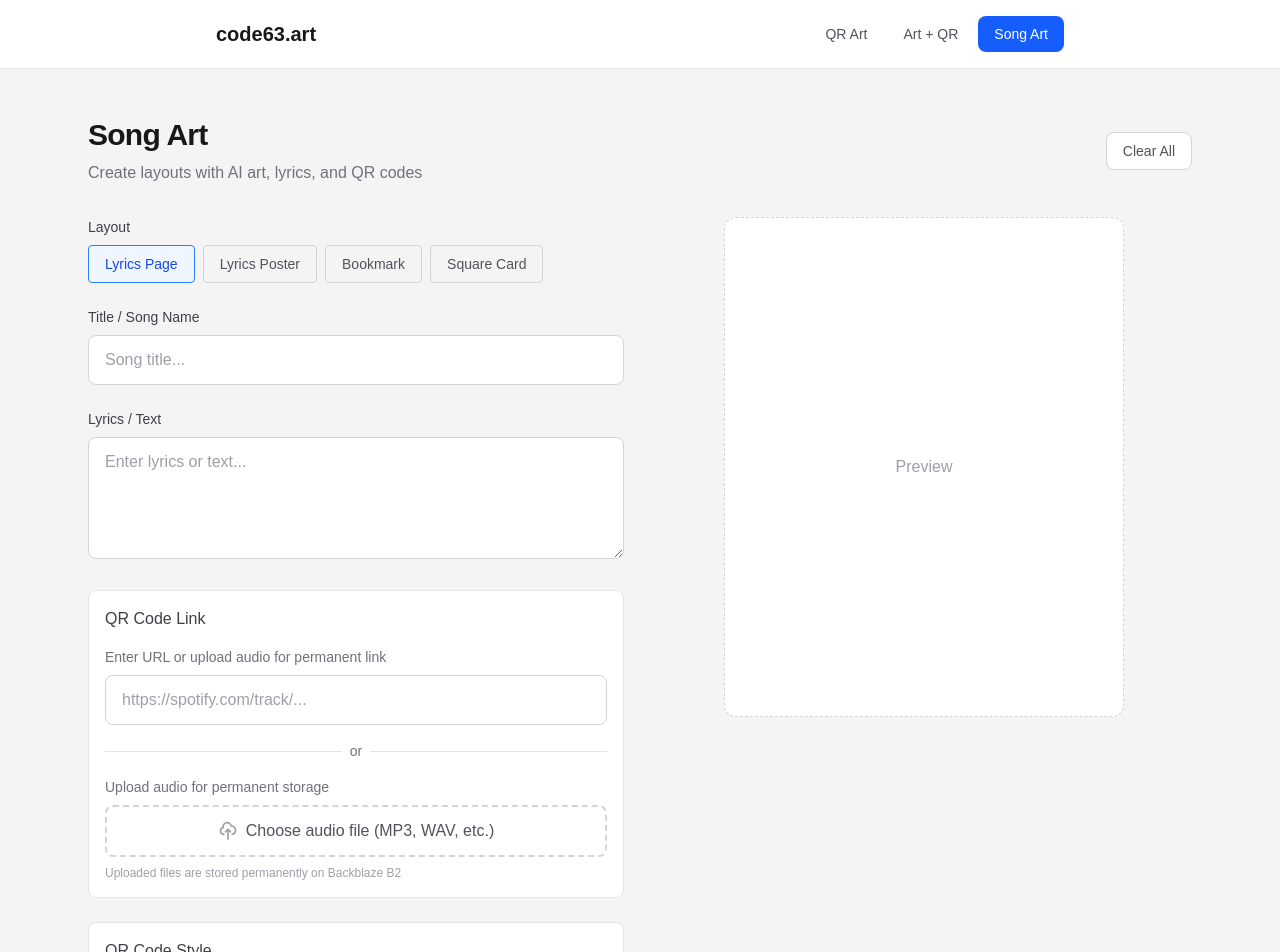
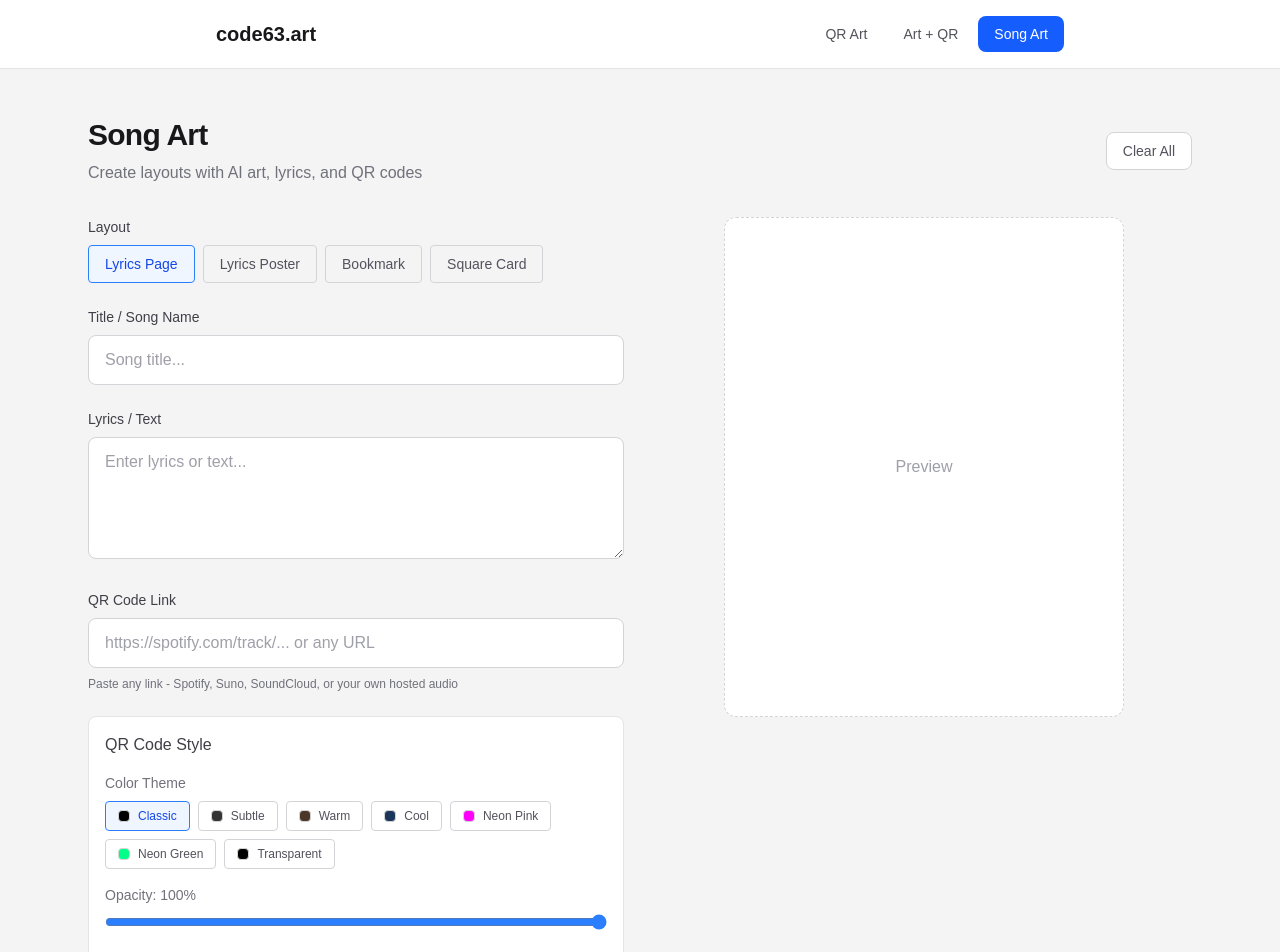
Before and after one commit to mrpoffice-collab/code63art, a Next.js app: page /song-art in a window 1280 px wide. Shown: the top 952 px of the page. Built offline with nearby package versions, Linux system fonts and the light colour scheme.

Commit message:
Remove upload UI - users paste their own links instead

```diff
--- a/src/app/song-art/page.tsx
+++ b/src/app/song-art/page.tsx
@@ -48,7 +48,6 @@ export default function SongArtPage() {
   const [dominantColor, setDominantColor] = useState("#1a1a1a");
   const [columnCount, setColumnCount] = useState(1); // 1 or 2 columns
   const [loading, setLoading] = useState(false);
-  const [uploading, setUploading] = useState(false);
   const [artUrl, setArtUrl] = useState<string | null>(null);
   const [compositeUrl, setCompositeUrl] = useState<string | null>(null);
   const [error, setError] = useState<string | null>(null);
@@ -755,66 +754,6 @@ export default function SongArtPage() {
     document.body.removeChild(a);
   };
 
-  const [uploadStatus, setUploadStatus] = useState("");
-
-  const handleAudioUpload = async (e: React.ChangeEvent<HTMLInputElement>) => {
-    const file = e.target.files?.[0];
-    if (!file) return;
-
-    setUploading(true);
-    setError(null);
-    setUploadStatus("Getting upload URL...");
-
-    try {
-      // Step 1: Get S3 presigned URL from our API
-      const presignResponse = await fetch(
-        `/api/upload?filename=${encodeURIComponent(file.name)}&contentType=${encodeURIComponent(file.type || "audio/mpeg")}`
-      );
-
-      const uploadData = await presignResponse.json();
-
-      if (!presignResponse.ok) {
-        throw new Error(uploadData.error || "Failed to get upload URL");
-      }
-
-      setUploadStatus(`Uploading ${(file.size / 1024 / 1024).toFixed(1)}MB...`);
-
-      // Step 2: Upload directly to B2 using S3 presigned URL
-      await new Promise<void>((resolve, reject) => {
-        const xhr = new XMLHttpRequest();
-        xhr.open("PUT", uploadData.uploadUrl, true);
-
-        xhr.upload.onprogress = (e) => {
-          if (e.lengthComputable) {
-            const pct = Math.round((e.loaded / e.total) * 100);
-            setUploadStatus(`Uploading... ${pct}%`);
-          }
-        };
-
-        xhr.onload = () => {
-          if (xhr.status >= 200 && xhr.status < 300) {
-            resolve();
-          } else {
-            reject(new Error(`Upload failed: ${xhr.status} ${xhr.responseText}`));
-          }
-        };
-
-        xhr.onerror = () => reject(new Error("Upload failed - connection error"));
-        xhr.send(file);
-      });
-
-      // Step 3: Use the public URL for QR code
-      setUrl(uploadData.publicUrl);
-      setUploadStatus("");
-    } catch (err) {
-      console.error("Upload error:", err);
-      setError(err instanceof Error ? err.message : "Upload failed");
-      setUploadStatus("");
-    } finally {
-      setUploading(false);
-    }
-  };
-
   return (
     <div className="min-h-screen bg-zinc-100 text-zinc-900">
       <div className="mx-auto max-w-6xl px-6 py-12">
@@ -882,56 +821,17 @@ export default function SongArtPage() {
               />
             </div>
 
-            {/* URL / Upload */}
-            <div className="rounded-lg border border-zinc-200 bg-white p-4 space-y-4">
-              <h3 className="font-medium text-zinc-700">QR Code Link</h3>
-
+            {/* URL */}
             <div>
-                <label className="mb-2 block text-sm text-zinc-500">Enter URL or upload audio for permanent link</label>
+              <label className="mb-2 block text-sm font-medium text-zinc-700">QR Code Link</label>
               <input
                 type="url"
                 value={url}
                 onChange={(e) => setUrl(e.target.value)}
-                  placeholder="https://spotify.com/track/..."
+                placeholder="https://spotify.com/track/... or any URL"
                 className="w-full rounded-lg border border-zinc-300 bg-white px-4 py-3 text-zinc-900 placeholder-zinc-400 focus:border-blue-500 focus:outline-none"
               />
-              </div>
-
-              <div className="flex items-center gap-2 text-sm text-zinc-500">
-                <div className="h-px flex-1 bg-zinc-200" />
-                <span>or</span>
-                <div className="h-px flex-1 bg-zinc-200" />
-              </div>
-
-              <div>
-                <label className="mb-2 block text-sm text-zinc-500">Upload audio for permanent storage</label>
-                <label className={`flex cursor-pointer items-center justify-center gap-2 rounded-lg border-2 border-dashed px-4 py-3 transition-colors ${uploading ? "border-blue-300 bg-blue-50" : "border-zinc-300 hover:border-blue-400 hover:bg-blue-50"}`}>
-                  <input
-                    type="file"
-                    accept="audio/*"
-                    onChange={handleAudioUpload}
-                    disabled={uploading}
-                    className="hidden"
-                  />
-                  {uploading ? (
-                    <span className="text-blue-600">{uploadStatus || "Uploading..."}</span>
-                  ) : (
-                    <>
-                      <svg className="h-5 w-5 text-zinc-400" fill="none" stroke="currentColor" viewBox="0 0 24 24">
-                        <path strokeLinecap="round" strokeLinejoin="round" strokeWidth={2} d="M7 16a4 4 0 01-.88-7.903A5 5 0 1115.9 6L16 6a5 5 0 011 9.9M15 13l-3-3m0 0l-3 3m3-3v12" />
-                      </svg>
-                      <span className="text-zinc-600">Choose audio file (MP3, WAV, etc.)</span>
-                    </>
-                  )}
-                </label>
-                <p className="mt-2 text-xs text-zinc-400">Uploaded files are stored permanently on Backblaze B2</p>
-              </div>
-
-              {url && url.includes("backblazeb2.com") && (
-                <div className="rounded bg-green-50 px-3 py-2 text-sm text-green-700">
-                  Permanent link active - this URL will work forever
-                </div>
-              )}
+              <p className="mt-2 text-xs text-zinc-500">Paste any link - Spotify, Suno, SoundCloud, or your own hosted audio</p>
             </div>
 
             {/* QR Theme */}
```
Lines whose indentation alone changed are shown as unchanged.
